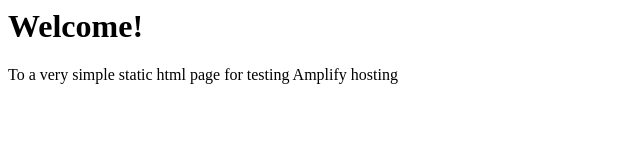
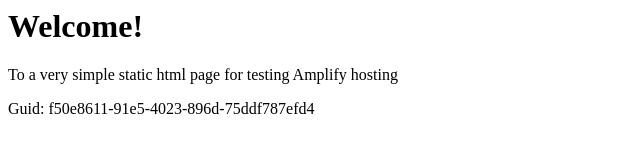
Before and after one commit to aws-aemilia-nrt/Github-PR-Commit-Integration-Test-DoNotTouch-GitHubAutoBuildCanaryTest-v1-preprod-ap-northeast-1, a website: page src/index.html in a window 1280 px wide. Shown: the whole page, without its empty margins (0-640 px from the left). Drawn offline with Linux system fonts and the light colour scheme.

Commit message:
commit from integ tests

```diff
--- a/src/index.html
+++ b/src/index.html
@@ -1,3 +1,5 @@
+
+
 <html lang="en">
 
 <head>
@@ -10,6 +12,6 @@
 <body>
     <h1>Welcome!</h1>
     <p>To a very simple static html page for testing Amplify hosting</p>
-</body>
+    <p>Guid: f50e8611-91e5-4023-896d-75ddf787efd4</p></body>
 
 </html>
```
